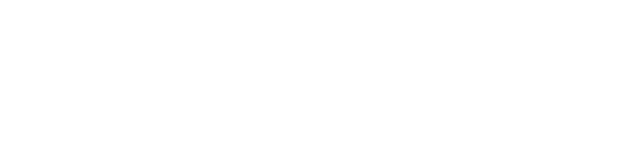
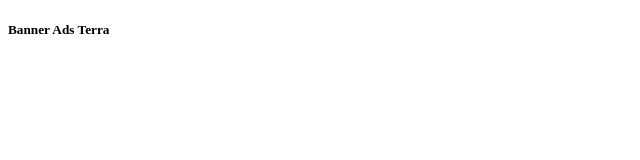
Before and after one commit to joceilton/joceilton.github.io, a plain HTML site: page banneradsterra.html in a window 1280 px wide. Shown: the full height of the page, 0-640 px from the left. Drawn offline with Linux system fonts and the light colour scheme.

Commit message:
Update banneradsterra.html

```diff
--- a/banneradsterra.html
+++ b/banneradsterra.html
@@ -7,6 +7,7 @@
     <title>Banner Ads Terra</title>
 </head>
 <body>
+    <h5> Banner Ads Terra </h5>
     <script type="text/javascript">
         atOptions = {
             'key' : '0dd470a2ce7cec6a77ae519775b7a39a',
```
